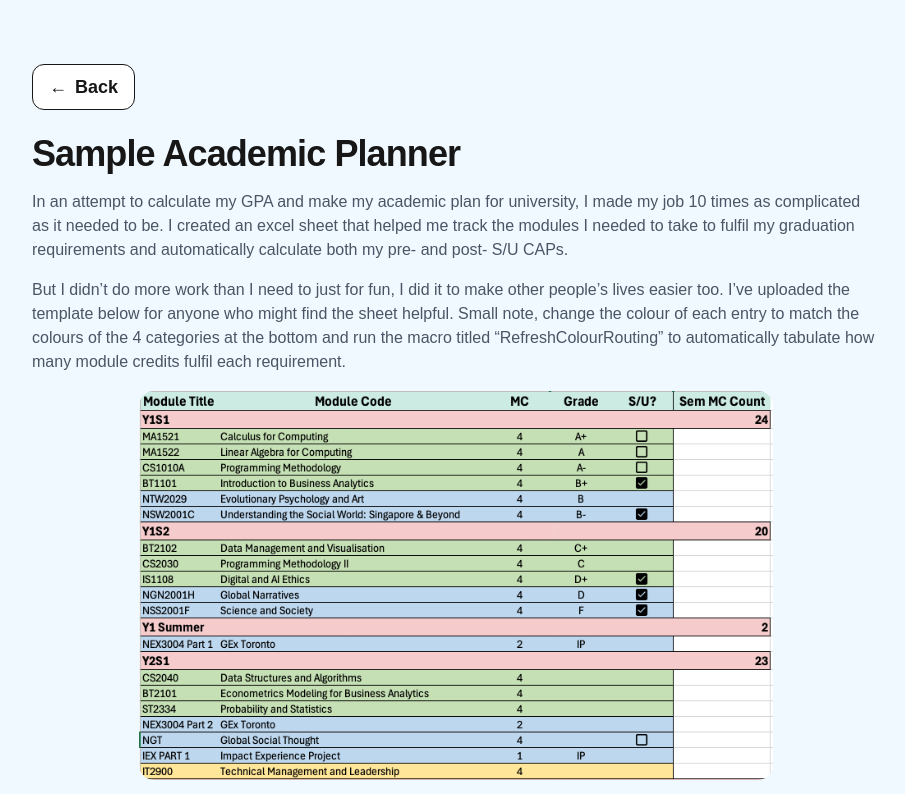
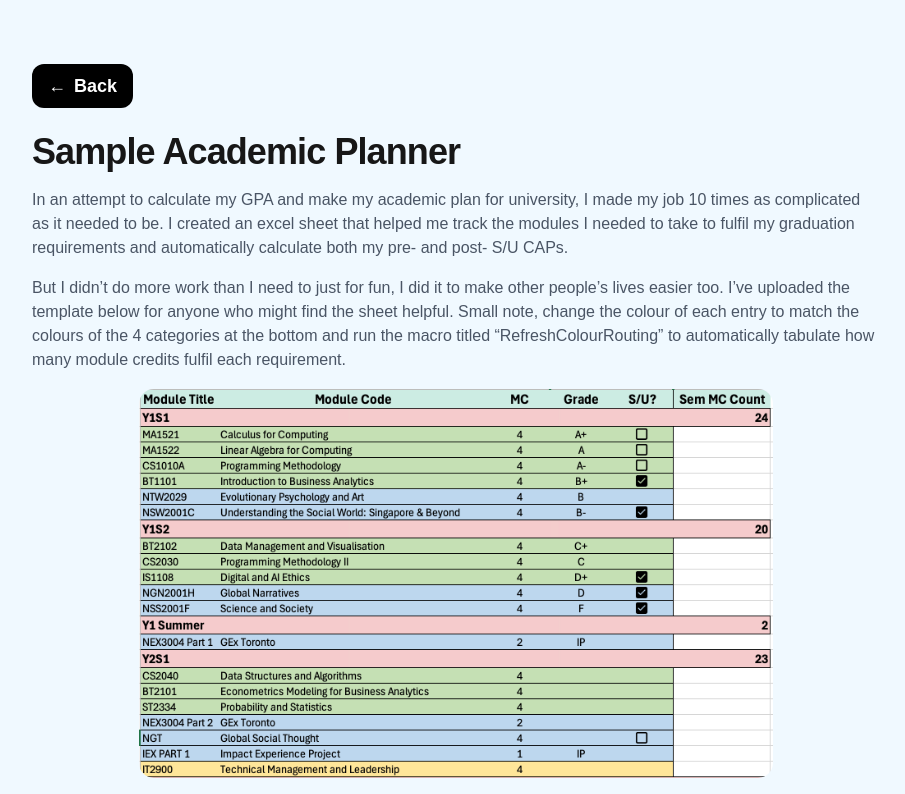
Before and after one commit to harenraj7/Personal-Website, a Next.js app: page /projects/academic-planner in a window 1280 px wide. Shown: the top 794 px of the page, without its empty margins (184-1089 px from the left). Built offline with nearby package versions, Linux system fonts and the light colour scheme.

Commit message:
Update page.tsx

```diff
--- a/app/projects/academic-planner/page.tsx
+++ b/app/projects/academic-planner/page.tsx
@@ -6,12 +6,13 @@ export default function AcademicPlannerPage() {
     <main className="min-h-screen bg-sky-50">
       <div className="mx-auto max-w-4xl px-6 py-16">
         <Link
-          href="/"
-          className="inline-flex items-center gap-2 rounded-xl border bg-white px-4 py-2 text-lg font-semibold hover:bg-gray-50"
-        >
-          <span aria-hidden>←</span>
-          <span>Back</span>
-        </Link>
+  href="/"
+  className="inline-flex items-center gap-2 rounded-xl bg-black px-4 py-2 text-lg font-semibold text-white hover:bg-black/90"
+>
+  <span aria-hidden>←</span>
+  <span>Back</span>
+</Link>
+
 
         <h1 className="mt-6 text-4xl font-bold tracking-tight">
           Sample Academic Planner
```
